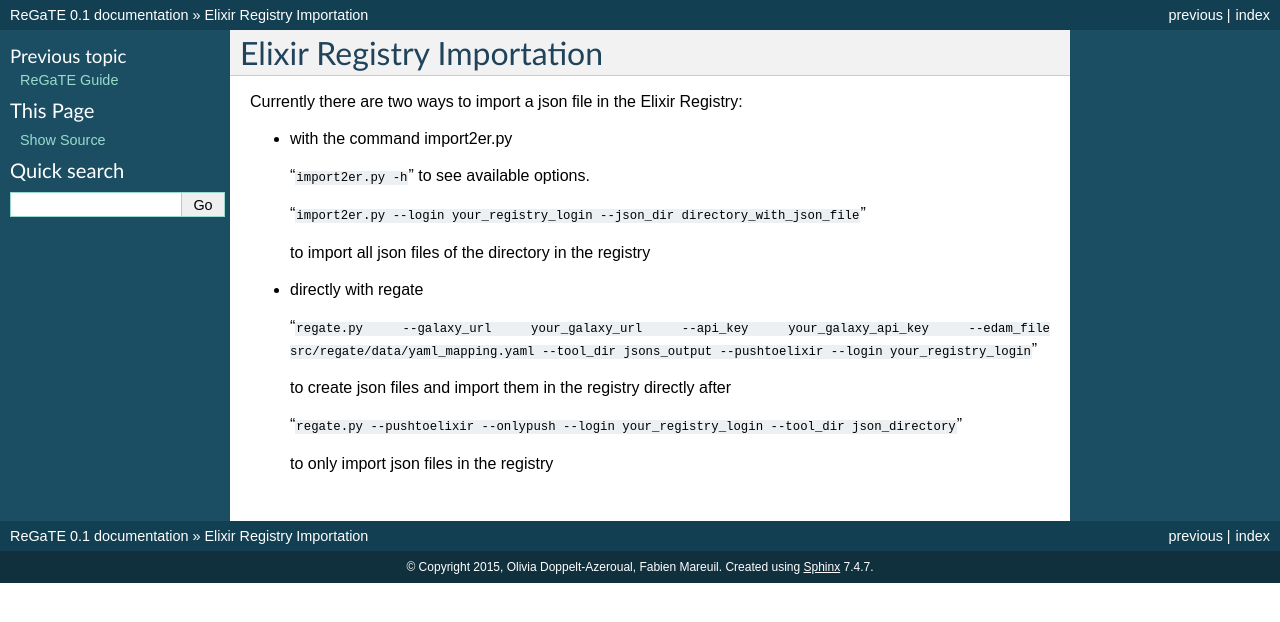
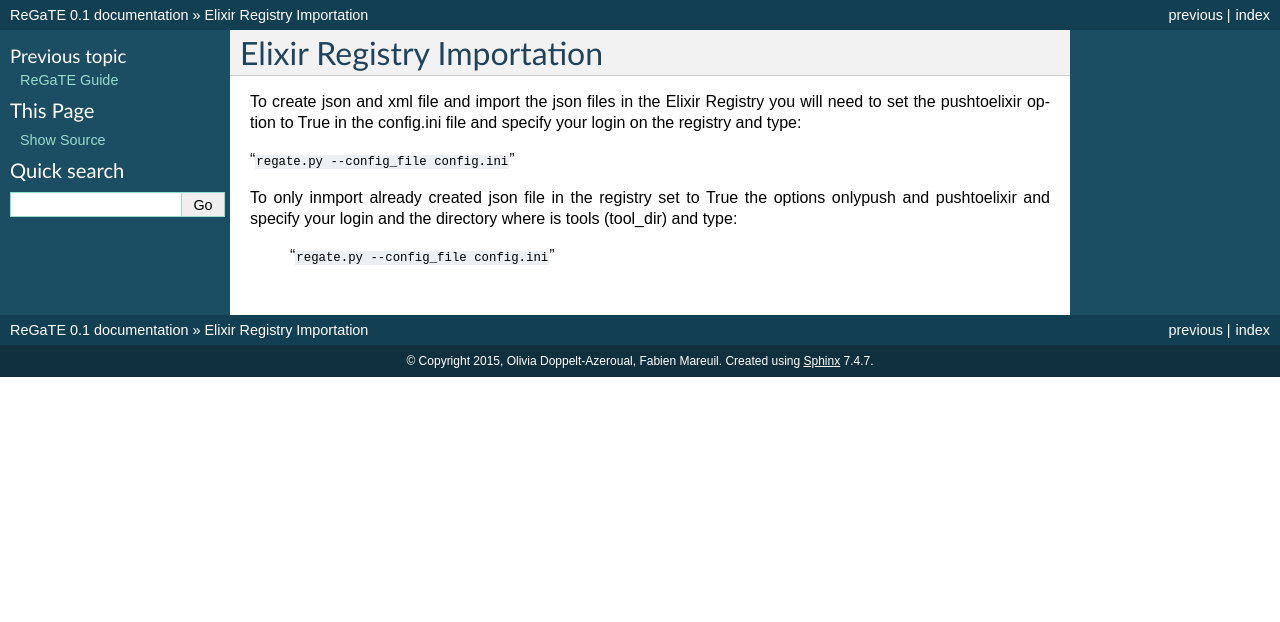
Before and after one commit to C3BI-pasteur-fr/ReGaTE, a Sphinx documentation site: the page built from doc/import.rst, in a window 1280 px wide. Shown: the top 622 px of the page. Built offline with Sphinx 7.4.7, drawn with Linux system fonts in a browser that asks for light colours.

Commit message:
documentation update

```diff
--- a/doc/import.rst
+++ b/doc/import.rst
@@ -12,23 +12,11 @@ Elixir Registry Importation
 ***************************
 
 
-Currently there are two ways to import a json file in the Elixir Registry:
+To create json and xml file and import the json files in the Elixir Registry you will need to set the pushtoelixir option to True in the config.ini file and specify your login on the registry and type:
 
-* with the command import2er.py
+"``regate.py --config_file config.ini``"
 
-  "``import2er.py -h``"
-  to see available options.
 
-  "``import2er.py --login your_registry_login --json_dir directory_with_json_file``"
+To only inmport already created json file in the registry set to True the options onlypush and pushtoelixir and specify your login and the directory where is tools (tool_dir) and type:
 
-  to import all json files of the directory in the registry
-
-* directly with regate
-
-  "``regate.py --galaxy_url your_galaxy_url --api_key your_galaxy_api_key --edam_file src/regate/data/yaml_mapping.yaml --tool_dir jsons_output --pushtoelixir --login your_registry_login``"
-
-  to create json files and import them in the registry directly after
-
-  "``regate.py --pushtoelixir --onlypush --login your_registry_login --tool_dir json_directory``"
-
-  to only import json files in the registry
+  "``regate.py --config_file config.ini``"
--- a/doc/installation.rst
+++ b/doc/installation.rst
@@ -42,7 +42,9 @@ And, activate it::
 
 To install ReGaTE::
 
-    pip install -e git+https://github.com/bioinfo-center-pasteur-fr/ReGaTE.git#egg=regate
+    git clone https://github.com/bioinfo-center-pasteur-fr/ReGaTE.git
+    cd ReGaTE
+    python setup.py install
 
 To install its dependencies::
 
```
Also changed, not shown: doc/regate.rst (+11 -3 lines), doc/remag.rst (+5 -8 lines), 2 other files.
